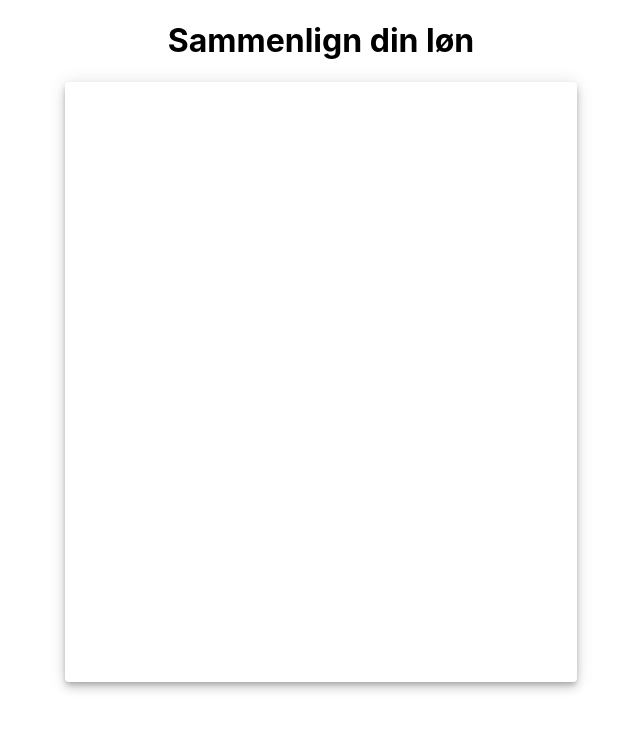
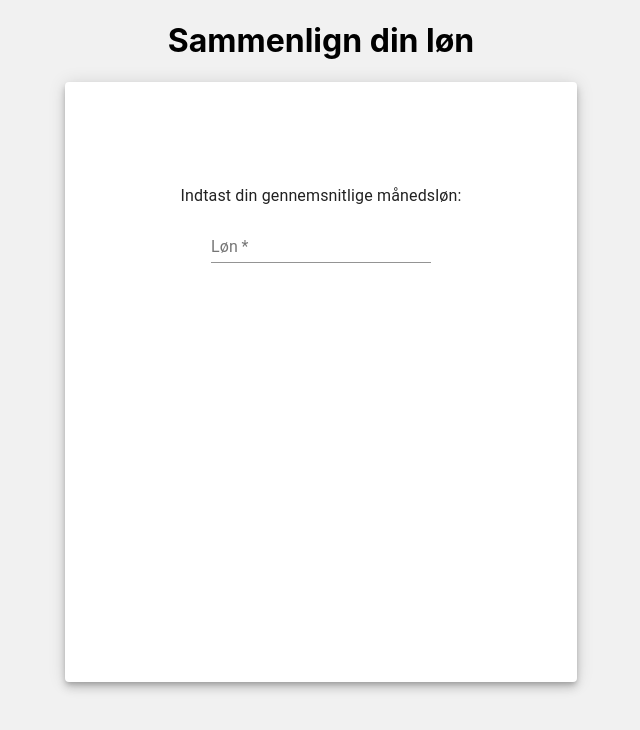
Before and after one commit to Lukires/salarycheck, a React (Create React App) app: page / in a window 1280 px wide. Shown: the top 730 px of the page, without its empty margins (319-959 px from the left). Built offline with nearby package versions, Linux system fonts and the light colour scheme.

Commit message:
Integrated material ui #2

```diff
--- a/package.json
+++ b/package.json
@@ -9,7 +9,8 @@
     "@testing-library/user-event": "^7.1.2",
     "react": "^16.12.0",
     "react-dom": "^16.12.0",
-    "react-scripts": "3.3.0"
+    "react-scripts": "3.3.0",
+    "typeface-roboto": "0.0.75"
   },
   "scripts": {
     "start": "react-scripts start",
--- a/src/App.js
+++ b/src/App.js
@@ -24,7 +24,7 @@ class App extends React.Component {
       <h1 className="Title">Sammenlign din løn</h1>
       <div className="Body">
         <Paper elevation={6}>
-
+          {this.getBody()}
         </Paper>
       </div>
     </div>
--- /dev/null
+++ b/src/components/salarysurvey/SalarySurvey.css
@@ -0,0 +1,4 @@
+
+#SalarySurveyForm {
+    padding-top: 100px;
+}
--- a/src/components/salarysurvey/SalarySurvey.js
+++ b/src/components/salarysurvey/SalarySurvey.js
@@ -1,4 +1,7 @@
 import React from 'react';
+import TextField from '@material-ui/core/TextField';
+import './SalarySurvey.css';
+import Typography from '@material-ui/core/Typography';
 
 class SalarySuvery extends React.Component {
     constructor(props) {
@@ -7,7 +10,14 @@ class SalarySuvery extends React.Component {
 
     render() {
         return(
-            <div></div>
+            <div className="SalarySurvey">
+                <form id="SalarySurveyForm">
+                    <Typography variant="subtitle1" gutterBottom>
+                        Indtast din gennemsnitlige månedsløn:
+                        </Typography>
+                    <TextField required id="salary" label="Løn"/>
+                </form>
+            </div>
         );
     }
 }
--- a/src/index.css
+++ b/src/index.css
@@ -5,6 +5,7 @@ body {
     sans-serif;
   -webkit-font-smoothing: antialiased;
   -moz-osx-font-smoothing: grayscale;
+  background-color: rgb(241, 241, 241);
 }
 
 code {
```
Also changed, not shown: 1 other file (tests, documents, lock files or other folders).
